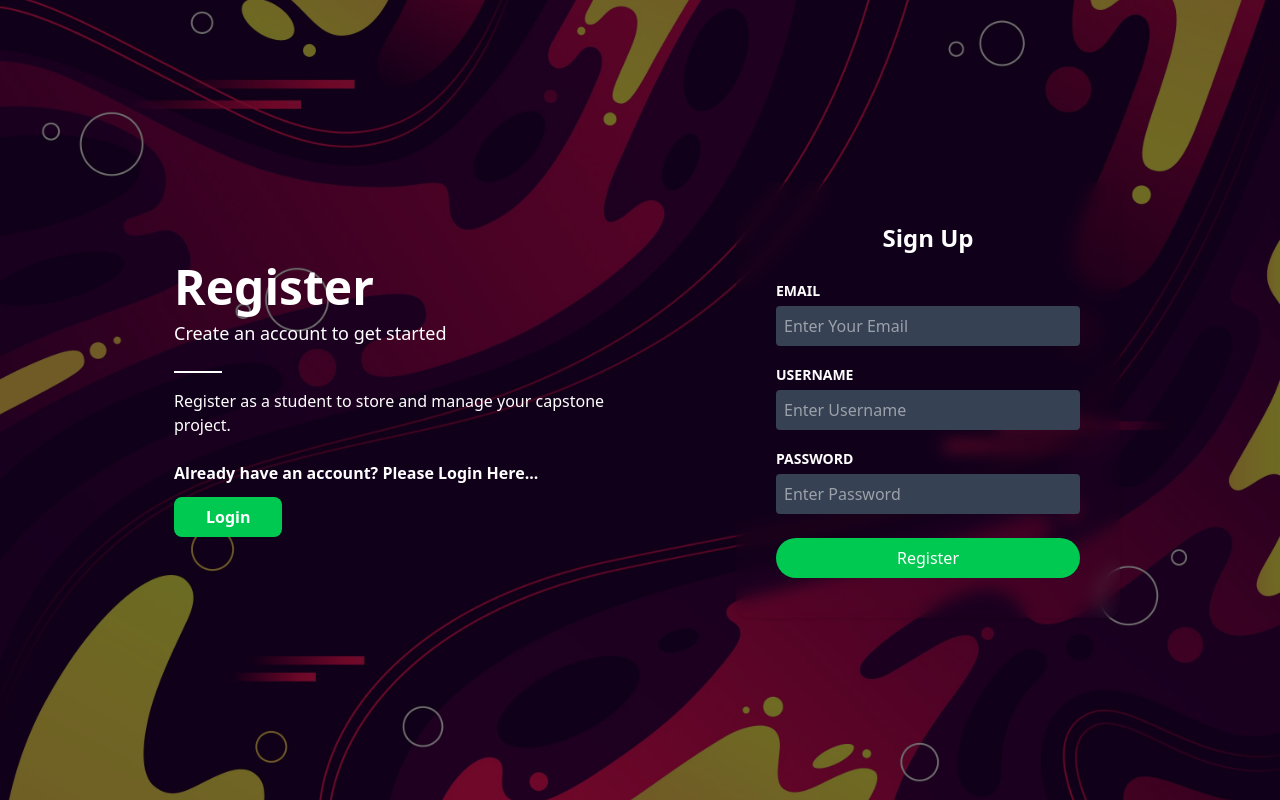
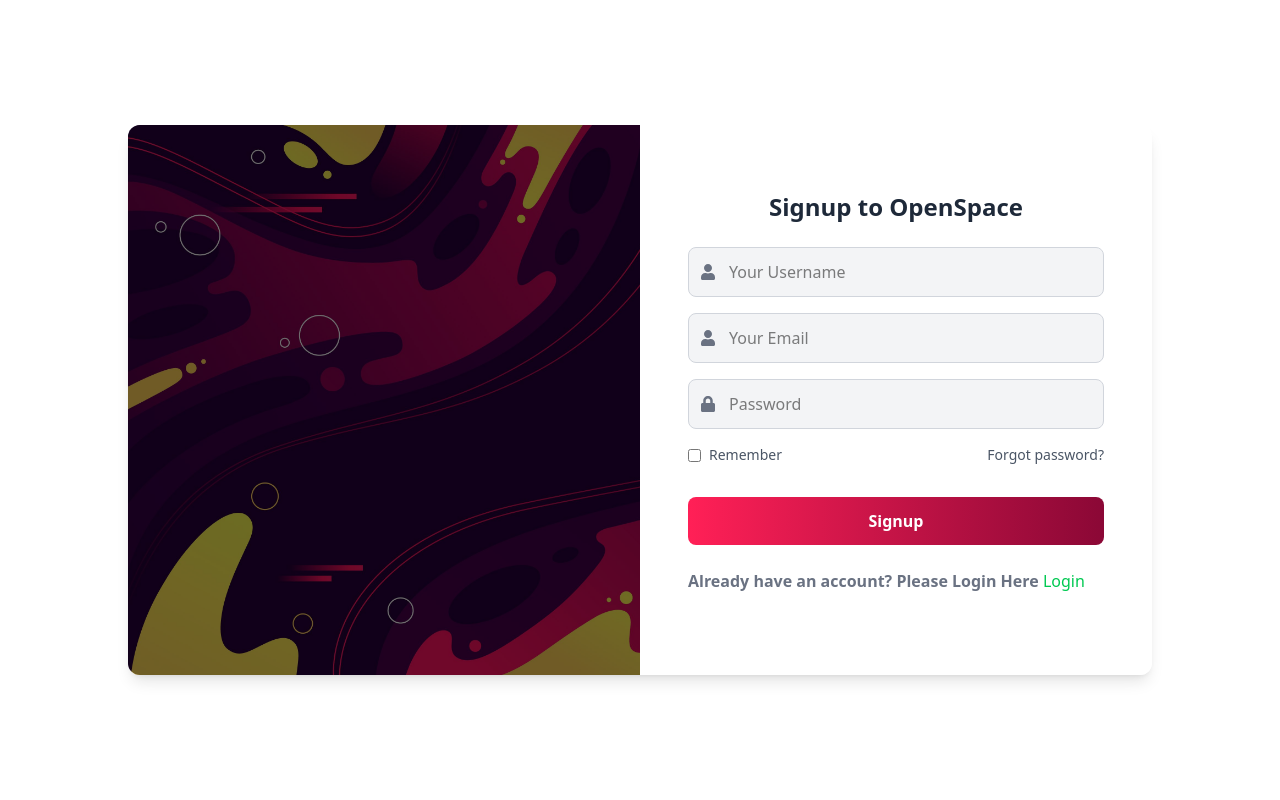
Before and after one commit to adibmahmud007/capstone-hub, a React (Vite) app: page / in a window 1280 px wide. Built offline with nearby package versions, Linux system fonts and the light colour scheme.

Commit message:
registration ui modified

```diff
--- a/src/components/Registration/Registration.jsx
+++ b/src/components/Registration/Registration.jsx
@@ -1,5 +1,7 @@
-import  { useState } from "react";
+import { useState } from "react";
 import { Link } from "react-router-dom";
+import { FaUser, FaLock } from "react-icons/fa";
+
 import '../../App.css'
 
 const Registration = () => {
@@ -15,70 +17,78 @@ const Registration = () => {
     };
 
     return (
-    <div
-      className="flex items-center reg-bg justify-center min-h-screen bg-cover bg-center"
-    >
-      <div className="container mx-auto px-4 md:px-16">
-        <div className="grid grid-cols-1 md:grid-cols-2  items-center">
-          {/* Left Side */}
-          <div className="text-white md:ml-[110px]">
-            <h1 className="text-4xl md:text-5xl font-bold">Register</h1>
-            <p className="text-lg mt-2">Create an account to get started</p>
-            <div className="mt-6 border-b-2 w-12"></div>
-            <p className="mt-4 text-sm md:text-base max-w-md">
-              Register as a student to store and manage your capstone project.
-            </p>
-            <p className="font-semibold  pt-6">Already have an account? Please Login Here...</p>
-            <Link to='/login'><button className="mt-3 cursor-pointer bg-green-500 font-semibold text-white px-8 py-2 rounded-lg hover:bg-green-600">
-              Login
-            </button></Link>
+        <div className="flex items-center justify-center min-h-screen ">
+            <div className="w-full max-w-5xl h-[550px] bg-white shadow-lg rounded-xl overflow-hidden grid grid-cols-1 md:grid-cols-2">
+                {/* Left Side - Welcome Message */}
+                <div className="hidden md:flex flex-col justify-center items-start p-10 text-white reg-bg ">
+
+
                 </div>
 
-          {/* Right Side */}
-          <div className="md:backdrop-blur-sm md:shadow-sm p-6 md:p-10 rounded-xl shadow-lg max-w-sm mx-auto">
-            <h2 className="text-white text-2xl font-bold text-center">Sign Up</h2>
-            <form className="mt-6" onSubmit={handleSubmit}>
-              <div>
-                <label className="text-white text-sm font-bold">EMAIL</label>
+                {/* Right Side - Login Form */}
+                <div className="flex flex-col justify-center items-center p-8 md:p-12 bg-white">
+                    <h2 className="text-2xl font-bold text-gray-800 text-center">Signup to OpenSpace</h2>
+                    <form className="w-full mt-6" onSubmit={handleSubmit}>
+                        <div className="relative mb-4">
+                            <span className="absolute left-3 top-1/2 transform -translate-y-1/2 text-gray-500">
+                                <FaUser />
+                            </span>
+                            <input
+                                type="text"
+                                className="w-full pl-10 p-3 border border-gray-300 rounded-lg bg-gray-100 focus:outline-none focus:ring-2 focus:ring-purple-500"
+                                placeholder="Your Username"
+                                value={email}
+                                onChange={(e) => setUsername(e.target.value)}
+                            />
+                        </div>
+                        <div className="relative mb-4">
+                            <span className="absolute left-3 top-1/2 transform -translate-y-1/2 text-gray-500">
+                                <FaUser />
+                            </span>
                             <input
                                 type="email"
-                  className="w-full p-2 mt-1 bg-gray-700 text-white rounded focus:outline-none focus:ring-2 focus:ring-green-500"
-                  placeholder="Enter Your Email"
+                                className="w-full pl-10 p-3 border border-gray-300 rounded-lg bg-gray-100 focus:outline-none focus:ring-2 focus:ring-purple-500"
+                                placeholder="Your Email"
                                 value={email}
                                 onChange={(e) => setEmail(e.target.value)}
                             />
                         </div>
-              <div className="mt-4">
-                <label className="text-white text-sm font-bold">USERNAME</label>
-                <input
-                  type="text"
-                  className="w-full p-2 mt-1 bg-gray-700 text-white rounded focus:outline-none focus:ring-2 focus:ring-green-500"
-                  placeholder="Enter Username"
-                  value={username}
-                  onChange={(e) => setUsername(e.target.value)}
-                />
-              </div>
-              <div className="mt-4">
-                <label className="text-white text-sm font-bold">PASSWORD</label>
+                        <div className="relative mb-4">
+                            <span className="absolute left-3 top-1/2 transform -translate-y-1/2 text-gray-500">
+                                <FaLock />
+                            </span>
                             <input
                                 type="password"
-                  className="w-full p-2 mt-1 bg-gray-700 text-white rounded focus:outline-none focus:ring-2 focus:ring-green-500"
-                  placeholder="Enter Password"
+                                className="w-full pl-10 p-3 border border-gray-300 rounded-lg bg-gray-100 focus:outline-none focus:ring-2 focus:ring-purple-500"
+                                placeholder="Password"
                                 value={password}
                                 onChange={(e) => setPassword(e.target.value)}
                             />
                         </div>
+                        <div className="flex justify-between text-sm text-gray-600 mb-2">
+                            <label className="flex items-center">
+                                <input type="checkbox" className="mr-2" /> Remember
+                            </label>
+                            <a href="#" className="hover:text-purple-500">Forgot password?</a>
+                        </div>
+
                         <button
                             type="submit"
-                className="mt-6 w-full cursor-pointer bg-green-500 text-white py-2 rounded-full hover:bg-green-600"
+                            className="w-full mt-6 bg-gradient-to-r from-rose-500 to-rose-900 text-white py-3 rounded-lg font-semibold hover:opacity-90 transition"
                         >
-                Register
+                            Signup
                         </button>
+                        <div>
+                            <p className="font-semibold text-gray-500 pt-6 pb-4">Already have an account? Please Login Here <Link to='/login'><button className=" cursor-pointer text-green-500 font-light rounded-lg hover:text-green-600">
+                                Login
+                            </button></Link></p>
+
+                        </div>
                     </form>
                 </div>
             </div>
         </div>
-    </div>
+
     );
 };
 
```
Also changed, not shown: src/assets/reg.jpg (added). Lines whose indentation alone changed are shown as unchanged.
